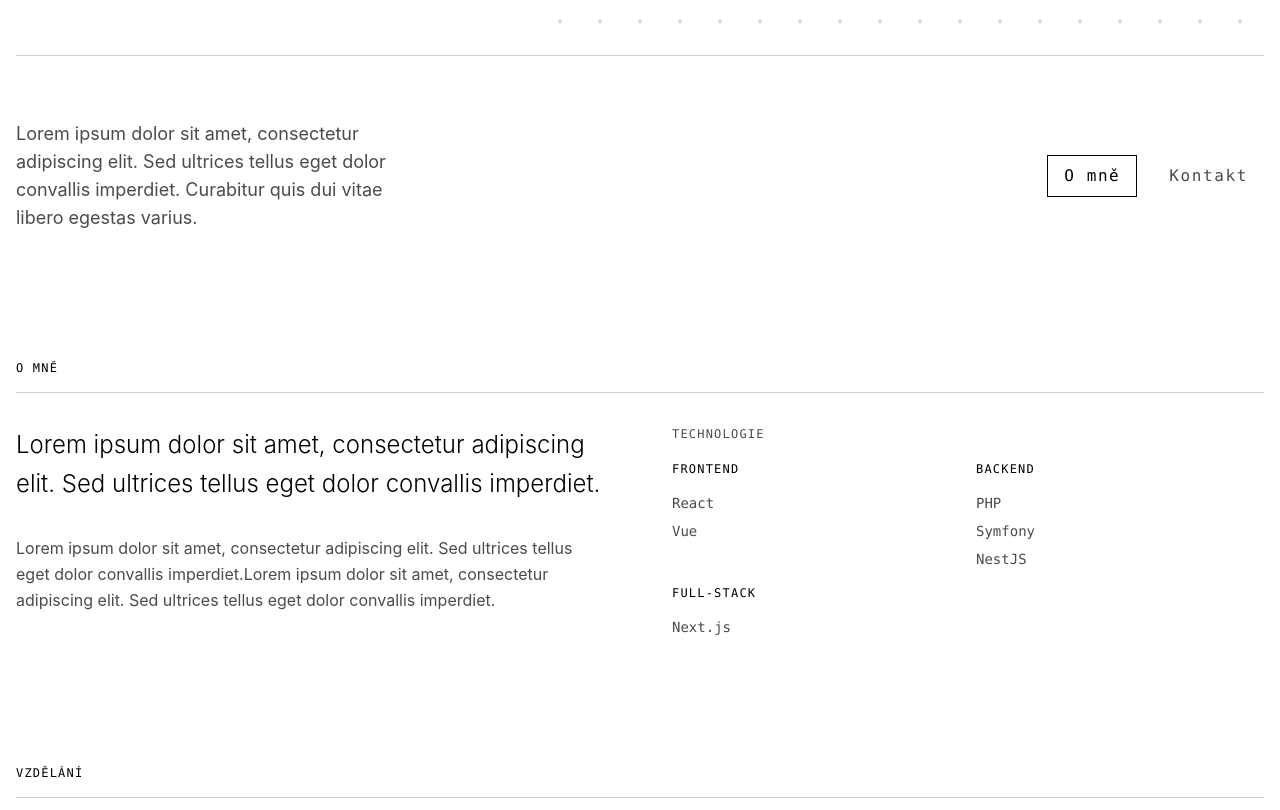
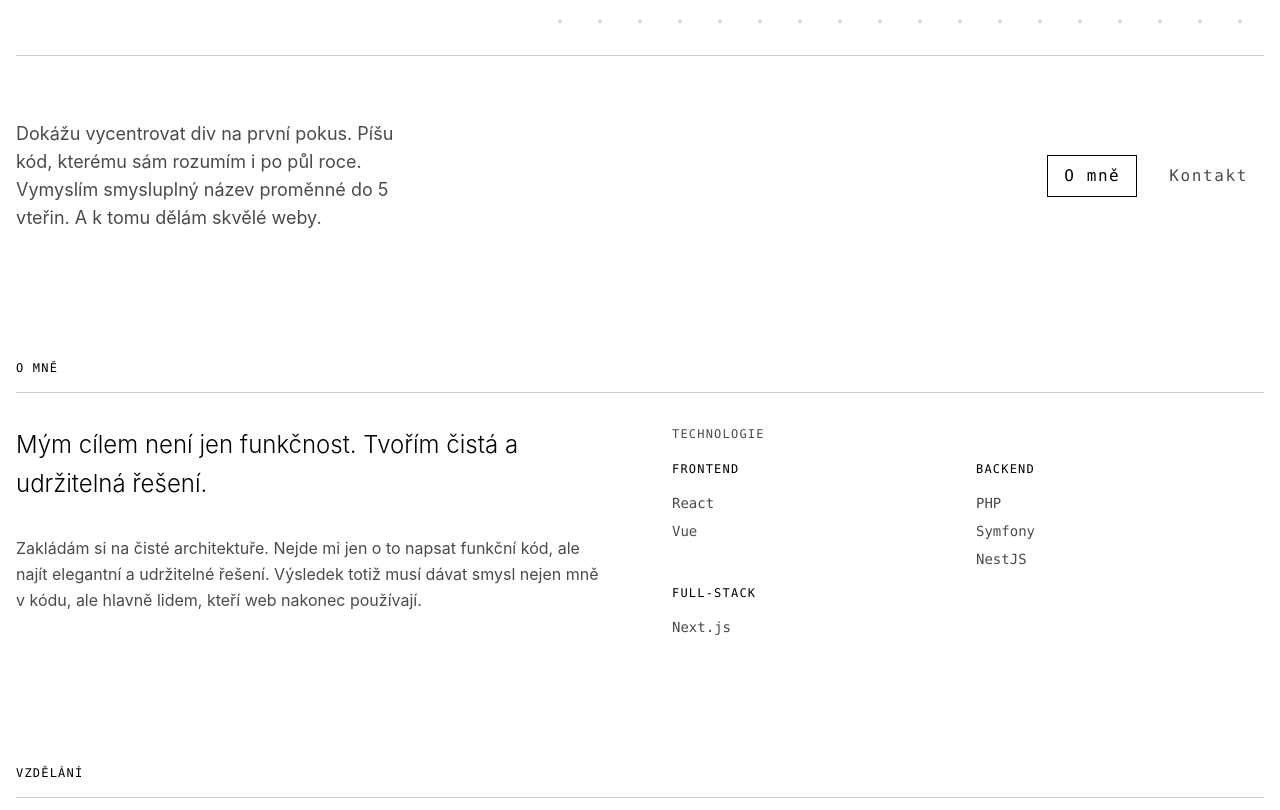
Before and after one commit to Fillipee/portfolio, a Nuxt app: page / in a window 1280 px wide. Shown: the part 440-1250 px from the top of the page. Built offline with nearby package versions, Linux system fonts and the light colour scheme.

Commit message:
feat: texts

```diff
--- a/app/components/AboutSection.vue
+++ b/app/components/AboutSection.vue
@@ -35,14 +35,10 @@ const skills: SkillCategory[] = [
 		<div class="grid md:grid-cols-2 gap-16">
 			<div>
 				<p class="text-xl md:text-2xl font-light leading-relaxed pb-8">
-					Lorem ipsum dolor sit amet, consectetur adipiscing elit. Sed ultrices
-					tellus eget dolor convallis imperdiet.
+					Mým cílem není jen funkčnost. Tvořím čistá a udržitelná řešení.
 				</p>
 				<p class="leading-relaxed text-muted">
-					Lorem ipsum dolor sit amet, consectetur adipiscing elit. Sed ultrices
-					tellus eget dolor convallis imperdiet.Lorem ipsum dolor sit amet,
-					consectetur adipiscing elit. Sed ultrices tellus eget dolor convallis
-					imperdiet.
+					Zakládám si na čisté architektuře. Nejde mi jen o to napsat funkční kód, ale najít elegantní a udržitelné řešení. Výsledek totiž musí dávat smysl nejen mně v kódu, ale hlavně lidem, kteří web nakonec používají.
 				</p>
 			</div>
 			<div>
--- a/app/components/HeroSection.vue
+++ b/app/components/HeroSection.vue
@@ -11,11 +11,10 @@
 		</div>
 		<hr class="text-border mb-8 md:mb-16">
 		<div class="grid md:grid-cols-3">
-			<p class="text-muted text-lg col-span-2 lg:col-span-1">
-				Lorem ipsum dolor sit amet, consectetur adipiscing elit. Sed ultrices
-				tellus eget dolor convallis imperdiet. Curabitur quis dui vitae libero
-				egestas varius.
-			</p>
+			<TypeWriter
+				class="text-muted text-lg col-span-2 lg:col-span-1"
+				text="Dokážu vycentrovat div na první pokus. Píšu kód, kterému sám rozumím i po půl roce. Vymyslím smysluplný název proměnné do 5 vteřin. A k tomu dělám skvělé weby."
+			/>
 			<div
 				class="lg:col-span-2 flex mt-4 md:mt-0 md:justify-end items-center gap-4"
 			>
--- /dev/null
+++ b/app/components/TypeWriter.vue
@@ -0,0 +1,53 @@
+<script setup lang="ts">
+import { ref, onMounted } from 'vue';
+
+interface Props {
+	class?: string;
+	text: string;
+};
+
+const props = defineProps<Props>();
+
+const displayedText = ref('');
+const isTyping = ref(true);
+
+onMounted(() => {
+	let i = 0;
+	const speed = 20;
+
+	const typingInterval = setInterval(() => {
+		if (i < props.text.length) {
+			displayedText.value += props.text.charAt(i);
+			i++;
+		}
+		else {
+			clearInterval(typingInterval);
+			isTyping.value = false;
+		}
+	}, speed);
+});
+</script>
+
+<template>
+	<div :class="['grid', props.class]">
+		<span class="sr-only">{{ props.text }}</span>
+
+		<span
+			class="col-start-1 row-start-1 invisible"
+			aria-hidden="true"
+		>
+			{{ props.text }}
+		</span>
+
+		<span
+			class="col-start-1 row-start-1"
+			aria-hidden="true"
+		>
+			{{ displayedText }}
+			<span
+				v-if="isTyping"
+				class="inline-block w-[1px] h-6 bg-primary ml-1 align-middle animate-pulse"
+			/>
+		</span>
+	</div>
+</template>
```
